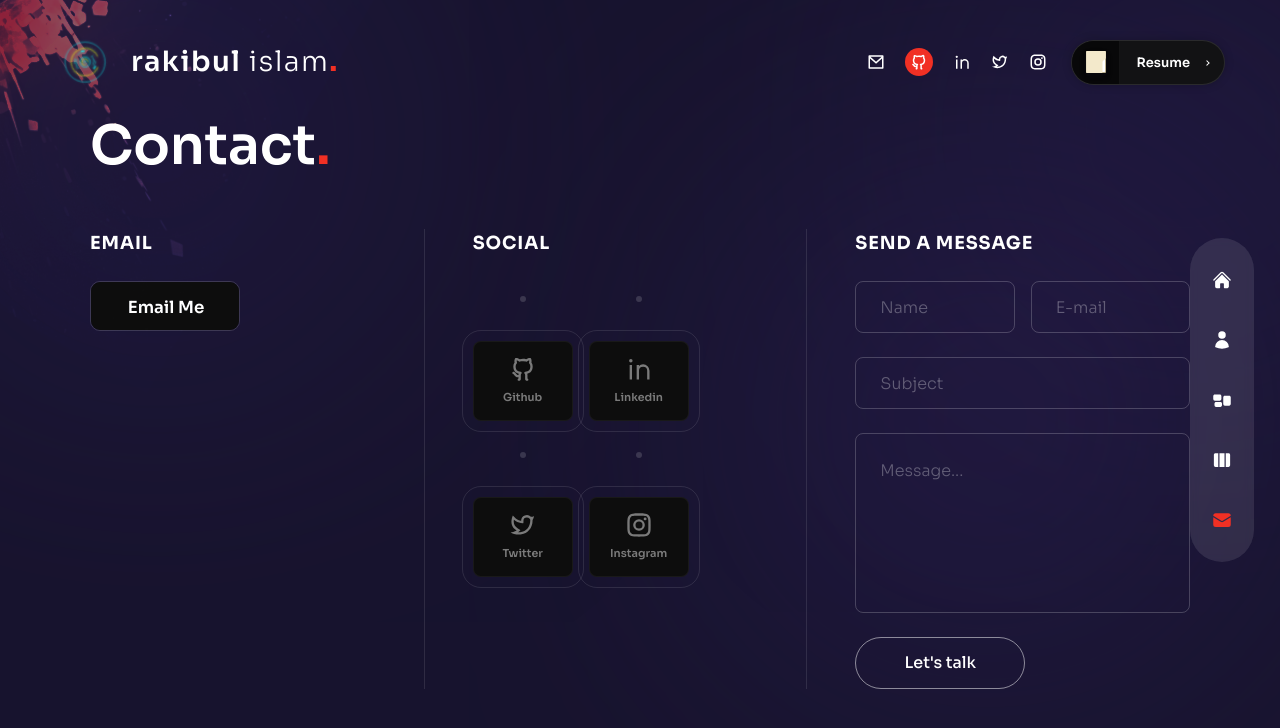
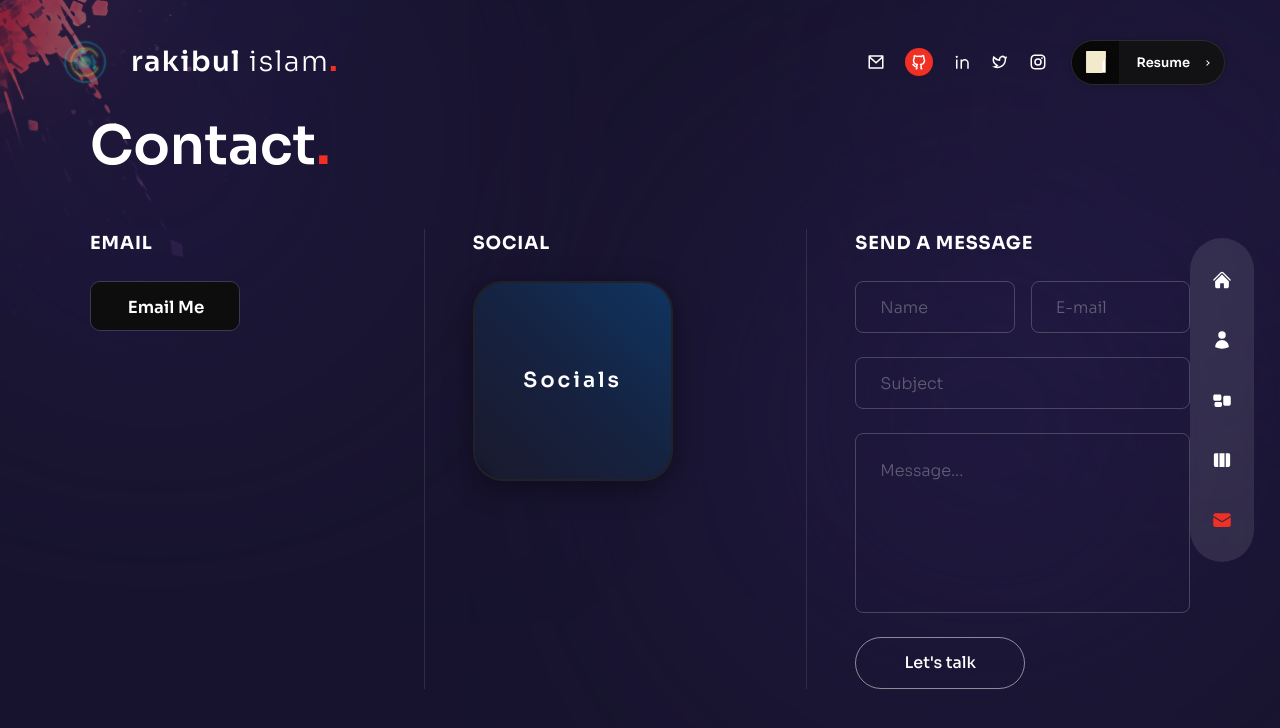
Before and after one commit to itpRakib/Portfolio-main, a Next.js app in the folder modern-portfolio-main/: page /contact in a window 1280 px wide. Shown: the top 728 px of the page. Built offline with nearby package versions, Linux system fonts and the light colour scheme.

Commit message:
Replace light-button socials with animated fan-out social card from Uiverse.io by vinodjangid07

```diff
--- a/modern-portfolio-main/pages/contact/index.jsx
+++ b/modern-portfolio-main/pages/contact/index.jsx
@@ -1,12 +1,5 @@
 import { motion } from "framer-motion";
 import { BsArrowRight } from "react-icons/bs";
-import {
-  RiMailLine,
-  RiGithubLine,
-  RiLinkedinLine,
-  RiTwitterLine,
-  RiInstagramLine,
-} from "react-icons/ri";
 
 import { fadeIn } from "../../variants";
 import { useState } from "react";
@@ -86,77 +79,63 @@ const Contact = () => {
               <h3 className="text-lg font-bold text-white mb-6 uppercase tracking-wider">
                 Social
               </h3>
-              <div className="flex flex-wrap gap-4 justify-start items-center max-w-[240px]">
-                {/* Github */}
-                <div className="light-button">
+              <div className="flex justify-start">
+                <div className="social-card">
+                  <div className="sc-background"></div>
+                  <div className="sc-logo">Socials</div>
+
+                  {/* Instagram — box1 (largest fan) */}
+                  <a
+                    href="https://www.instagram.com/zero_zero_two__002?igsh=dmFtaXNtNWxleHI4"
+                    target="_blank"
+                    rel="noreferrer noopener"
+                  >
+                    <div className="sc-box sc-box1">
+                      <span className="sc-icon">
+                        <svg viewBox="0 0 30 30" xmlns="http://www.w3.org/2000/svg" className="sc-svg">
+                          <path d="M 9.9980469 3 C 6.1390469 3 3 6.1419531 3 10.001953 L 3 20.001953 C 3 23.860953 6.1419531 27 10.001953 27 L 20.001953 27 C 23.860953 27 27 23.858047 27 19.998047 L 27 9.9980469 C 27 6.1390469 23.858047 3 19.998047 3 L 9.9980469 3 z M 22 7 C 22.552 7 23 7.448 23 8 C 23 8.552 22.552 9 22 9 C 21.448 9 21 8.552 21 8 C 21 7.448 21.448 7 22 7 z M 15 9 C 18.309 9 21 11.691 21 15 C 21 18.309 18.309 21 15 21 C 11.691 21 9 18.309 9 15 C 9 11.691 11.691 9 15 9 z M 15 11 A 4 4 0 0 0 11 15 A 4 4 0 0 0 15 19 A 4 4 0 0 0 19 15 A 4 4 0 0 0 15 11 z"></path>
+                        </svg>
+                      </span>
+                    </div>
+                  </a>
+
+                  {/* Twitter — box2 */}
+                  <a
+                    href="https://x.com/RaKib002000"
+                    target="_blank"
+                    rel="noreferrer noopener"
+                  >
+                    <div className="sc-box sc-box2">
+                      <span className="sc-icon">
+                        <svg viewBox="0 0 512 512" xmlns="http://www.w3.org/2000/svg" className="sc-svg">
+                          <path d="M459.37 151.716c.325 4.548.325 9.097.325 13.645 0 138.72-105.583 298.558-298.558 298.558-59.452 0-114.68-17.219-161.137-47.106 8.447.974 16.568 1.299 25.34 1.299 49.055 0 94.213-16.568 130.274-44.832-46.132-.975-84.792-31.188-98.112-72.772 6.498.974 12.995 1.624 19.818 1.624 9.421 0 18.843-1.3 27.614-3.573-48.081-9.747-84.143-51.98-84.143-102.985v-1.299c13.969 7.797 30.214 12.67 47.431 13.319-28.264-18.843-46.781-51.005-46.781-87.391 0-19.492 5.197-37.36 14.294-52.954 51.655 63.675 129.3 105.258 216.365 109.807-1.624-7.797-2.599-15.918-2.599-24.04 0-57.828 46.782-104.934 104.934-104.934 30.213 0 57.502 12.67 76.67 33.137 23.715-4.548 46.456-13.32 66.599-25.34-7.798 24.366-24.366 44.833-46.132 57.827 21.117-2.273 41.584-8.122 60.426-16.243-14.292 20.791-32.161 39.308-52.628 54.253z"></path>
+                        </svg>
+                      </span>
+                    </div>
+                  </a>
+
+                  {/* LinkedIn — box3 */}
+                  <a
+                    href="https://www.linkedin.com/in/md-rakibul-islam-799364327/"
+                    target="_blank"
+                    rel="noreferrer noopener"
+                  >
+                    <div className="sc-box sc-box3">
+                      <span className="sc-icon">
+                        <svg viewBox="0 0 448 512" xmlns="http://www.w3.org/2000/svg" className="sc-svg">
+                          <path d="M100.28 448H7.4V148.9h92.88zM53.79 108.1C24.09 108.1 0 83.5 0 53.8a53.79 53.79 0 0 1 107.58 0c0 29.7-24.1 54.3-53.79 54.3zM447.9 448h-92.68V302.4c0-34.7-.7-79.2-48.29-79.2-48.29 0-55.69 37.7-55.69 76.7V448h-92.78V148.9h89.08v40.8h1.3c12.4-23.5 42.69-48.3 87.83-48.3 93.95 0 111.23 61.9 111.23 142.3V448z"></path>
+                        </svg>
+                      </span>
+                    </div>
+                  </a>
+
+                  {/* Github corner dot — box4 */}
                   <a
                     href="https://github.com/itpRakib"
                     target="_blank"
                     rel="noreferrer noopener"
-                    className="bt"
                   >
-                    <div className="light-holder">
-                      <div className="dot"></div>
-                      <div className="light"></div>
-                    </div>
-                    <div className="button-holder">
-                      <RiGithubLine className="social-icon" />
-                      <span>Github</span>
-                    </div>
-                  </a>
-                </div>
-                {/* Linkedin */}
-                <div className="light-button">
-                  <a
-                    href="https://www.linkedin.com/in/md-rakibul-islam-799364327/"
-                    target="_blank"
-                    rel="noreferrer noopener"
-                    className="bt"
-                  >
-                    <div className="light-holder">
-                      <div className="dot"></div>
-                      <div className="light"></div>
-                    </div>
-                    <div className="button-holder">
-                      <RiLinkedinLine className="social-icon" />
-                      <span>Linkedin</span>
-                    </div>
-                  </a>
-                </div>
-                {/* Twitter */}
-                <div className="light-button">
-                  <a
-                    href="https://x.com/RaKib002000"
-                    target="_blank"
-                    rel="noreferrer noopener"
-                    className="bt"
-                  >
-                    <div className="light-holder">
-                      <div className="dot"></div>
-                      <div className="light"></div>
-                    </div>
-                    <div className="button-holder">
-                      <RiTwitterLine className="social-icon" />
-                      <span>Twitter</span>
-                    </div>
-                  </a>
-                </div>
-                {/* Instagram */}
-                <div className="light-button">
-                  <a
-                    href="https://www.instagram.com/zero_zero_two__002?igsh=dmFtaXNtNWxleHI4"
-                    target="_blank"
-                    rel="noreferrer noopener"
-                    className="bt"
-                  >
-                    <div className="light-holder">
-                      <div className="dot"></div>
-                      <div className="light"></div>
-                    </div>
-                    <div className="button-holder">
-                      <RiInstagramLine className="social-icon" />
-                      <span>Instagram</span>
-                    </div>
+                    <div className="sc-box sc-box4"></div>
                   </a>
                 </div>
               </div>
--- a/modern-portfolio-main/styles/globals.css
+++ b/modern-portfolio-main/styles/globals.css
@@ -50,111 +50,156 @@
   }
 }
 
-/* Light Button Styles from Uiverse.io modified for accent theme */
-.light-button a.bt {
+/* Social Fan-Out Card from Uiverse.io by vinodjangid07 — adapted for dark accent theme */
+.social-card {
   position: relative;
-  height: 140px;
-  width: 100px;
-  display: flex;
-  align-items: flex-end;
-  outline: none;
-  background: none;
-  border: none;
-  cursor: pointer;
-  text-decoration: none;
+  width: 200px;
+  height: 200px;
+  background: #131319;
+  border-radius: 30px;
+  overflow: hidden;
+  box-shadow: 0 7px 29px rgba(0, 0, 0, 0.4);
+  transition: all 1s ease-in-out;
+  border: 2px solid rgba(255, 255, 255, 0.06);
 }
 
-.light-button a.bt .button-holder {
-  display: flex;
-  flex-direction: column;
-  align-items: center;
-  justify-content: center;
-  height: 80px;
-  width: 100px;
-  background-color: #0d0d0d;
-  border: 1px solid rgba(255, 255, 255, 0.05);
-  border-radius: 8px;
-  color: rgba(255, 255, 255, 0.45);
-  font-weight: 600;
-  font-size: 11px;
-  transition: 300ms;
-  outline: rgba(255, 255, 255, 0.1) 1px solid;
-  outline-offset: 10px;
+.social-card .sc-background {
+  position: absolute;
+  inset: 0;
+  background: linear-gradient(43deg, #1a1a2e 0%, #16213e 46%, #0f3460 100%);
 }
 
-.light-button a.bt .button-holder svg,
-.light-button a.bt .button-holder .social-icon {
-  height: 28px;
-  width: 28px;
-  font-size: 28px;
-  color: rgba(255, 255, 255, 0.45);
-  fill: rgba(255, 255, 255, 0.45);
-  transition: 300ms;
-  margin-bottom: 6px;
+.social-card .sc-logo {
+  position: absolute;
+  right: 50%;
+  bottom: 50%;
+  transform: translate(50%, 50%);
+  transition: all 0.6s ease-in-out;
+  font-size: 1.3em;
+  font-weight: 600;
+  color: #ffffff;
+  letter-spacing: 3px;
 }
 
-.light-button a.bt .light-holder {
-  position: absolute;
-  top: 0;
-  left: 0;
-  height: 140px;
-  width: 100px;
-  display: flex;
-  flex-direction: column;
-  align-items: center;
-  pointer-events: none;
+.social-card .sc-icon {
+  display: inline-block;
+  width: 20px;
+  height: 20px;
 }
 
-.light-button a.bt .light-holder .dot {
-  position: absolute;
-  top: 15px;
-  width: 6px;
-  height: 6px;
-  background-color: rgba(255, 255, 255, 0.15);
-  border-radius: 50%;
-  z-index: 2;
-  transition: 300ms;
+.social-card .sc-icon .sc-svg {
+  fill: rgba(255, 255, 255, 0.797);
+  width: 100%;
+  transition: all 0.5s ease-in-out;
 }
 
-.light-button a.bt .light-holder .light {
+.social-card .sc-box {
   position: absolute;
-  top: 15px;
-  width: 120px;
-  height: 125px;
-  clip-path: polygon(50% 0%, 15% 100%, 85% 100%);
-  background: transparent;
-  transition: 300ms;
+  padding: 10px;
+  text-align: right;
+  background: rgba(255, 255, 255, 0.08);
+  border-top: 2px solid rgba(255, 255, 255, 0.15);
+  border-right: 1px solid rgba(255, 255, 255, 0.1);
+  border-radius: 10% 13% 42% 0%/10% 12% 75% 0%;
+  box-shadow: rgba(0, 0, 0, 0.35) -7px 7px 29px 0px;
+  transform-origin: bottom left;
+  transition: all 1s ease-in-out;
 }
 
-/* Hover States */
-.light-button a.bt:hover .button-holder svg,
-.light-button a.bt:hover .button-holder .social-icon {
-  fill: #f13024;
-  color: #f13024;
-  filter: drop-shadow(0 0 4px rgba(241, 48, 36, 0.5));
+.social-card .sc-box::before {
+  content: "";
+  position: absolute;
+  inset: 0;
+  border-radius: inherit;
+  opacity: 0;
+  transition: all 0.5s ease-in-out;
 }
 
-.light-button a.bt:hover .button-holder {
-  color: #f13024;
-  outline: #f13024 1.5px solid;
-  outline-offset: 2px;
-  border-color: rgba(241, 48, 36, 0.3);
-  background-color: #080808;
-  box-shadow: 0 0 15px rgba(241, 48, 36, 0.15);
+.social-card .sc-box:hover .sc-svg {
+  fill: white;
 }
 
-.light-button a.bt:hover .light-holder .dot {
-  background-color: #f13024;
-  box-shadow: 0 0 10px #f13024;
+.social-card .sc-box1 {
+  width: 70%;
+  height: 70%;
+  bottom: -70%;
+  left: -70%;
 }
 
-.light-button a.bt:hover .light-holder .light {
-  background: linear-gradient(
-    180deg,
-    rgba(241, 48, 36, 0.45) 0%,
-    rgba(241, 48, 36, 0.05) 65%,
-    rgba(255, 255, 255, 0) 100%
-  );
+.social-card .sc-box1::before {
+  background: radial-gradient(circle at 30% 107%, #fdf497 0%, #fdf497 5%, #ff53d4 60%, #62c2fe 90%);
+}
+
+.social-card .sc-box1:hover::before {
+  opacity: 1;
+}
+
+.social-card .sc-box1:hover .sc-icon .sc-svg {
+  filter: drop-shadow(0 0 5px white);
+}
+
+.social-card .sc-box2 {
+  width: 50%;
+  height: 50%;
+  bottom: -50%;
+  left: -50%;
+  transition-delay: 0.2s;
+}
+
+.social-card .sc-box2::before {
+  background: radial-gradient(circle at 30% 107%, #91e9ff 0%, #00ACEE 90%);
+}
+
+.social-card .sc-box2:hover::before {
+  opacity: 1;
+}
+
+.social-card .sc-box2:hover .sc-icon .sc-svg {
+  filter: drop-shadow(0 0 5px white);
+}
+
+.social-card .sc-box3 {
+  width: 30%;
+  height: 30%;
+  bottom: -30%;
+  left: -30%;
+  transition-delay: 0.4s;
+}
+
+.social-card .sc-box3::before {
+  background: radial-gradient(circle at 30% 107%, #0072b1 0%, #00a0dc 90%);
+}
+
+.social-card .sc-box3:hover::before {
+  opacity: 1;
+}
+
+.social-card .sc-box3:hover .sc-icon .sc-svg {
+  filter: drop-shadow(0 0 5px white);
+}
+
+.social-card .sc-box4 {
+  width: 10%;
+  height: 10%;
+  bottom: -10%;
+  left: -10%;
+  transition-delay: 0.6s;
+}
+
+.social-card:hover {
+  transform: scale(1.05);
+  border-color: rgba(241, 48, 36, 0.3);
+  box-shadow: 0 0 30px rgba(241, 48, 36, 0.15);
+}
+
+.social-card:hover .sc-box {
+  bottom: -1px;
+  left: -1px;
+}
+
+.social-card:hover .sc-logo {
+  transform: translate(70px, -52px);
+  letter-spacing: 0px;
 }
 
 /* Gmail Slide Button Styles from Uiverse.io modified for accent theme */
```
